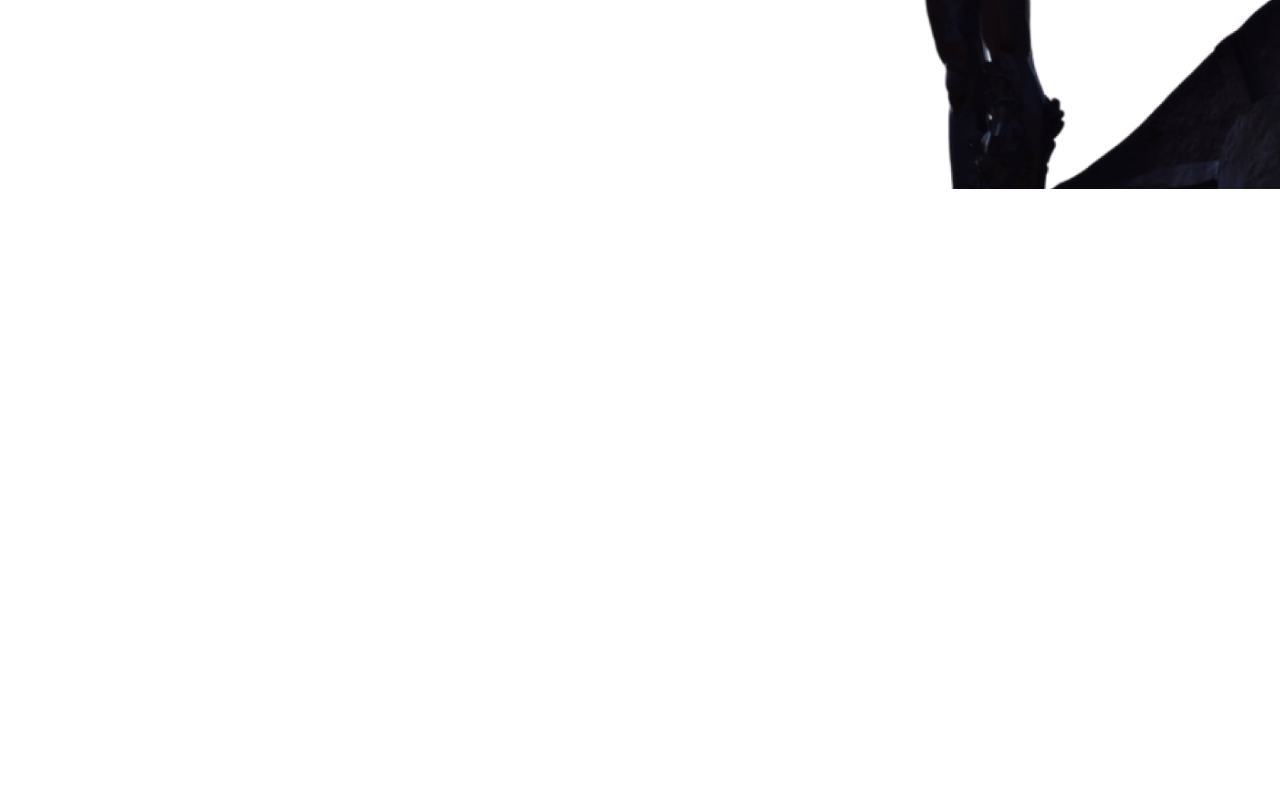
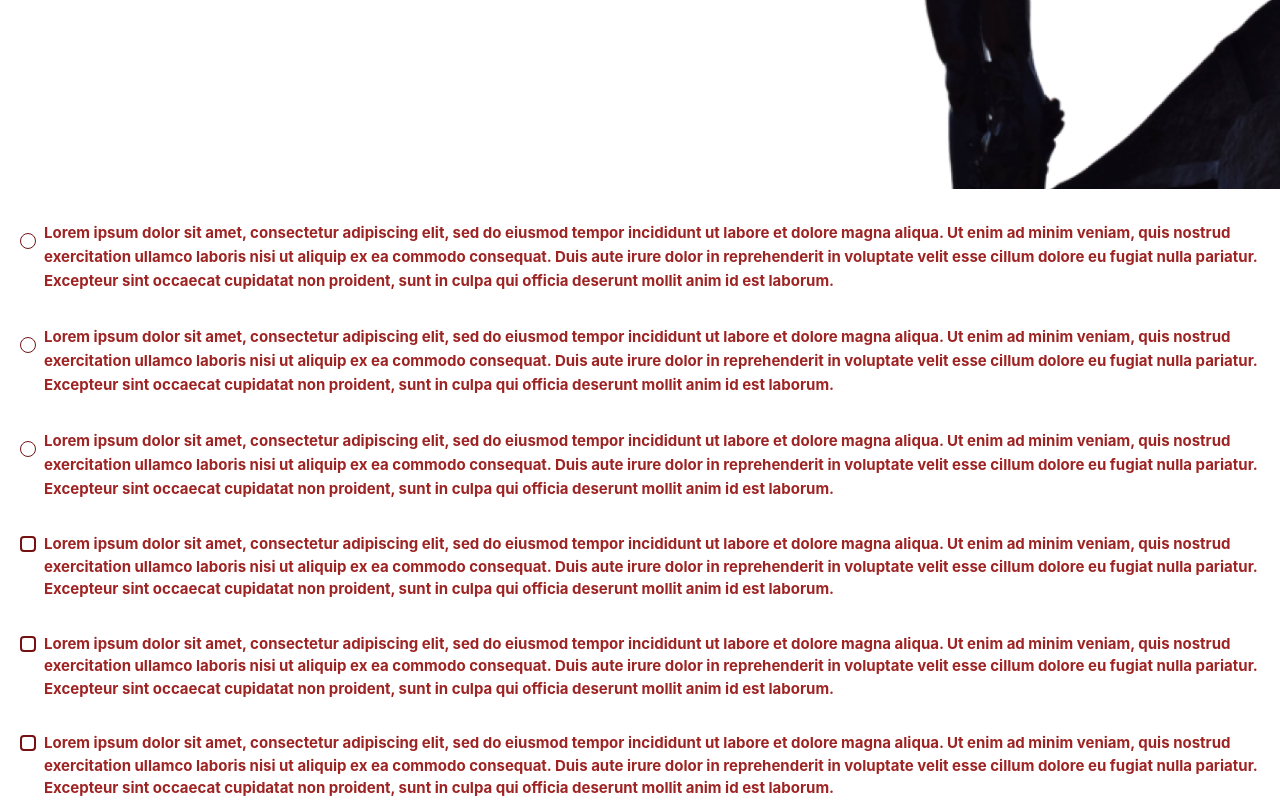
Before and after one commit to ctrlsolutions/upload-frontend, a Vue app: page /landing in a window 1280 px wide. Shown: the part 611-1411 px from the top of the page. Before the commit the page ends 800 px from the top, so only its background shows below. Built offline with nearby package versions, Linux system fonts and the light colour scheme.

Commit message:
[feat][Lanieza] Refactor: Use defineModel() for cleaner v-model binding in form checkbox

```diff
--- a/src/components/Global/BaseFormCheckbox.vue
+++ b/src/components/Global/BaseFormCheckbox.vue
@@ -3,7 +3,7 @@
         <input
             type="checkbox"
             :id="id"
-            v-model="computedValue"
+            v-model="model"
         />
         <label :for="id">
             <slot>{{ label }}</slot>
@@ -11,40 +11,18 @@
     </div>
 </template>
 
-<script>
-export default {
-    props: {
-        id: {
-            type: String,
-            required: true,
-        },
-        label: {
-            type: String,
-            default: '',
-        },
-        modelValue:{
-            type: Boolean,
-            default: false,
-        },
-        variant: {
-            type: String,
-            default: 'square',
-        },
-    },
-    computed: {
-        computedValue:{
-            get(){
-                return this.modelValue;
-            },
-            set(value){
-                this.$emit("update:modelValue",value);
-            },
-        },
-        variantClass() {
-            return `form-checkbox--${this.variant}`;
-        },
-    },
-};
+<script setup>
+import { defineProps, computed, defineModel } from 'vue';
+
+const props = defineProps({
+    id: String,
+    label: { type: String, default: '' },
+    variant: { type: String, default: 'square' },
+});
+
+const model = defineModel();
+
+const variantClass = computed(() => `form-checkbox--${props.variant}`);
 </script>
 
 <style lang="scss" scoped>
--- a/src/components/Global/BaseFormRadio.vue
+++ b/src/components/Global/BaseFormRadio.vue
@@ -4,7 +4,7 @@
             type="radio"
             :id="id"
             :value="id"
-            v-model="computedValue"
+            v-model="model"
         />
         <label :for="id">
             <slot>{{ label }}</slot>
@@ -12,40 +12,18 @@
     </div>
 </template>
 
-<script>
-export default {
-    props: {
-        id: {
-            type: String,
-            required: true,
-        },
-        label: {
-            type: String,
-            default: '',
-        },
-        modelValue:{
-            type: Boolean,
-            default: false,
-        },
-        variant: {
-            type: String,
-            default: 'circle',
-        },
-    },
-    computed: {
-        computedValue:{
-            get(){
-                return this.modelValue;
-            },
-            set(value){
-                this.$emit("update:modelValue",value);
-            },
-        },
-        variantClass() {
-            return `form-radio--${this.variant}`;
-        },
-    },
-};
+<script setup>
+import { defineProps, computed, defineModel } from 'vue';
+
+const props = defineProps({
+    id: String,
+    label: { type: String, default: '' },
+    variant: { type: String, default: 'circle' },
+});
+
+const model = defineModel();
+
+const variantClass = computed(() => `form-radio--${props.variant}`);
 </script>
 
 <style lang="scss" scoped>
--- a/src/pages/LandingPage.vue
+++ b/src/pages/LandingPage.vue
@@ -10,6 +10,41 @@
       <img src="@/assets/Oble.png" class="bg-image" />
     </div>
   </div>
+  <div class="name1">
+      <BaseFormRadio
+        v-model="selectedValue"
+        id="radio1"
+        label="Lorem ipsum dolor sit amet, consectetur adipiscing elit, sed do eiusmod tempor incididunt ut labore et dolore magna aliqua. Ut enim ad minim veniam, quis nostrud exercitation ullamco laboris nisi ut aliquip ex ea commodo consequat. Duis aute irure dolor in reprehenderit in voluptate velit esse cillum dolore eu fugiat nulla pariatur. Excepteur sint occaecat cupidatat non proident, sunt in culpa qui officia deserunt mollit anim id est laborum."
+      />
+      <BaseFormRadio
+        v-model="selectedValue"
+        id="radio2"
+        label="Lorem ipsum dolor sit amet, consectetur adipiscing elit, sed do eiusmod tempor incididunt ut labore et dolore magna aliqua. Ut enim ad minim veniam, quis nostrud exercitation ullamco laboris nisi ut aliquip ex ea commodo consequat. Duis aute irure dolor in reprehenderit in voluptate velit esse cillum dolore eu fugiat nulla pariatur. Excepteur sint occaecat cupidatat non proident, sunt in culpa qui officia deserunt mollit anim id est laborum."
+      />
+      <BaseFormRadio
+        v-model="selectedValue"
+        id="radio3"
+        label="Lorem ipsum dolor sit amet, consectetur adipiscing elit, sed do eiusmod tempor incididunt ut labore et dolore magna aliqua. Ut enim ad minim veniam, quis nostrud exercitation ullamco laboris nisi ut aliquip ex ea commodo consequat. Duis aute irure dolor in reprehenderit in voluptate velit esse cillum dolore eu fugiat nulla pariatur. Excepteur sint occaecat cupidatat non proident, sunt in culpa qui officia deserunt mollit anim id est laborum."
+      />
+    </div>
+
+    <div class="name3">
+      <BaseFormCheckbox
+        id="square1"
+        label="Lorem ipsum dolor sit amet, consectetur adipiscing elit, sed do eiusmod tempor incididunt ut labore et dolore magna aliqua. Ut enim ad minim veniam, quis nostrud exercitation ullamco laboris nisi ut aliquip ex ea commodo consequat. Duis aute irure dolor in reprehenderit in voluptate velit esse cillum dolore eu fugiat nulla pariatur. Excepteur sint occaecat cupidatat non proident, sunt in culpa qui officia deserunt mollit anim id est laborum."
+        v-model="squareSelected1"
+      />
+      <BaseFormCheckbox
+        id="square2"
+        label="Lorem ipsum dolor sit amet, consectetur adipiscing elit, sed do eiusmod tempor incididunt ut labore et dolore magna aliqua. Ut enim ad minim veniam, quis nostrud exercitation ullamco laboris nisi ut aliquip ex ea commodo consequat. Duis aute irure dolor in reprehenderit in voluptate velit esse cillum dolore eu fugiat nulla pariatur. Excepteur sint occaecat cupidatat non proident, sunt in culpa qui officia deserunt mollit anim id est laborum."
+        v-model="squareSelected2"
+      />
+      <BaseFormCheckbox
+        id="square3"
+        label="Lorem ipsum dolor sit amet, consectetur adipiscing elit, sed do eiusmod tempor incididunt ut labore et dolore magna aliqua. Ut enim ad minim veniam, quis nostrud exercitation ullamco laboris nisi ut aliquip ex ea commodo consequat. Duis aute irure dolor in reprehenderit in voluptate velit esse cillum dolore eu fugiat nulla pariatur. Excepteur sint occaecat cupidatat non proident, sunt in culpa qui officia deserunt mollit anim id est laborum."
+        v-model="squareSelected3"
+      />
+    </div>
 </template>
 
 <script>
```
